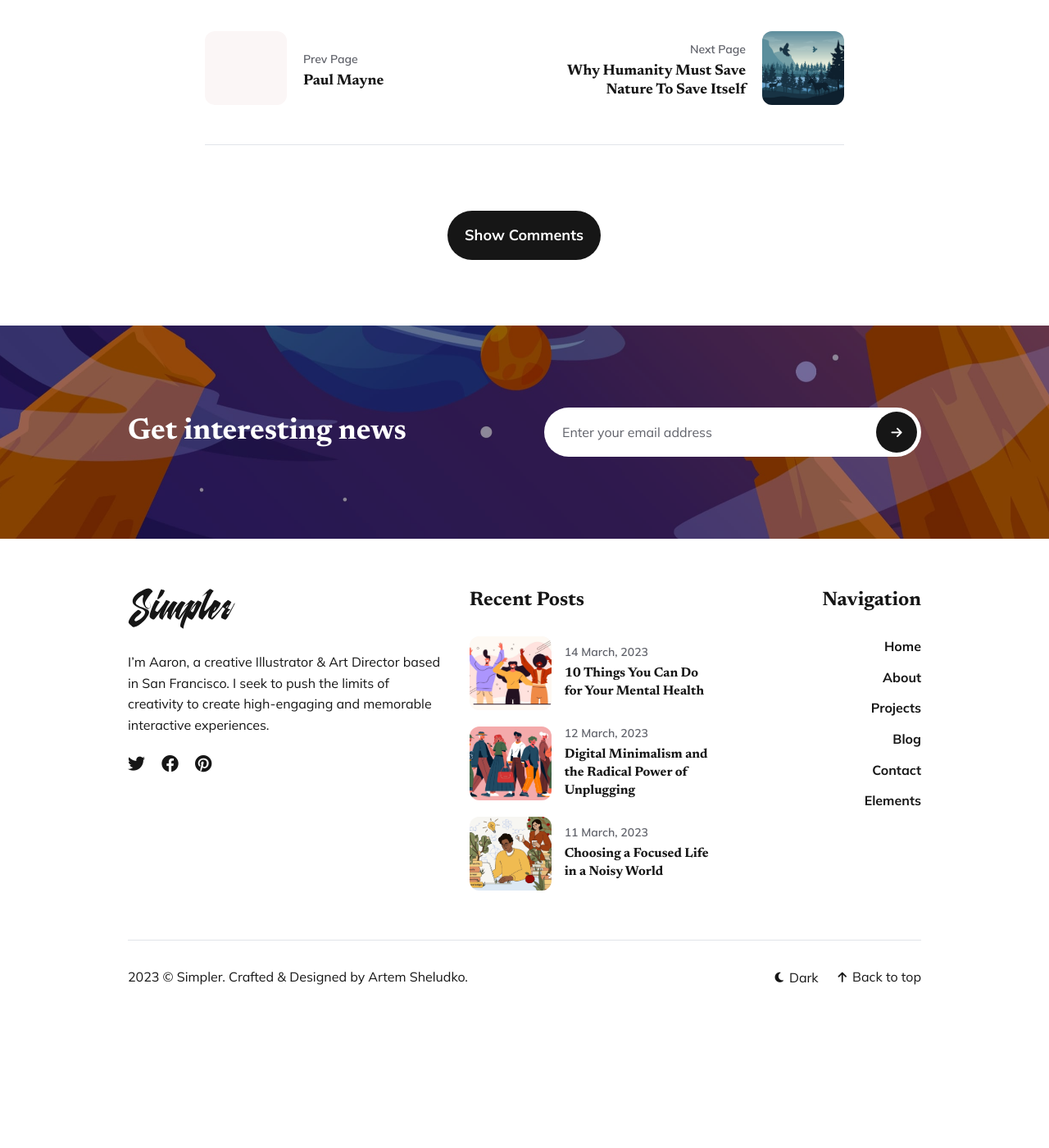
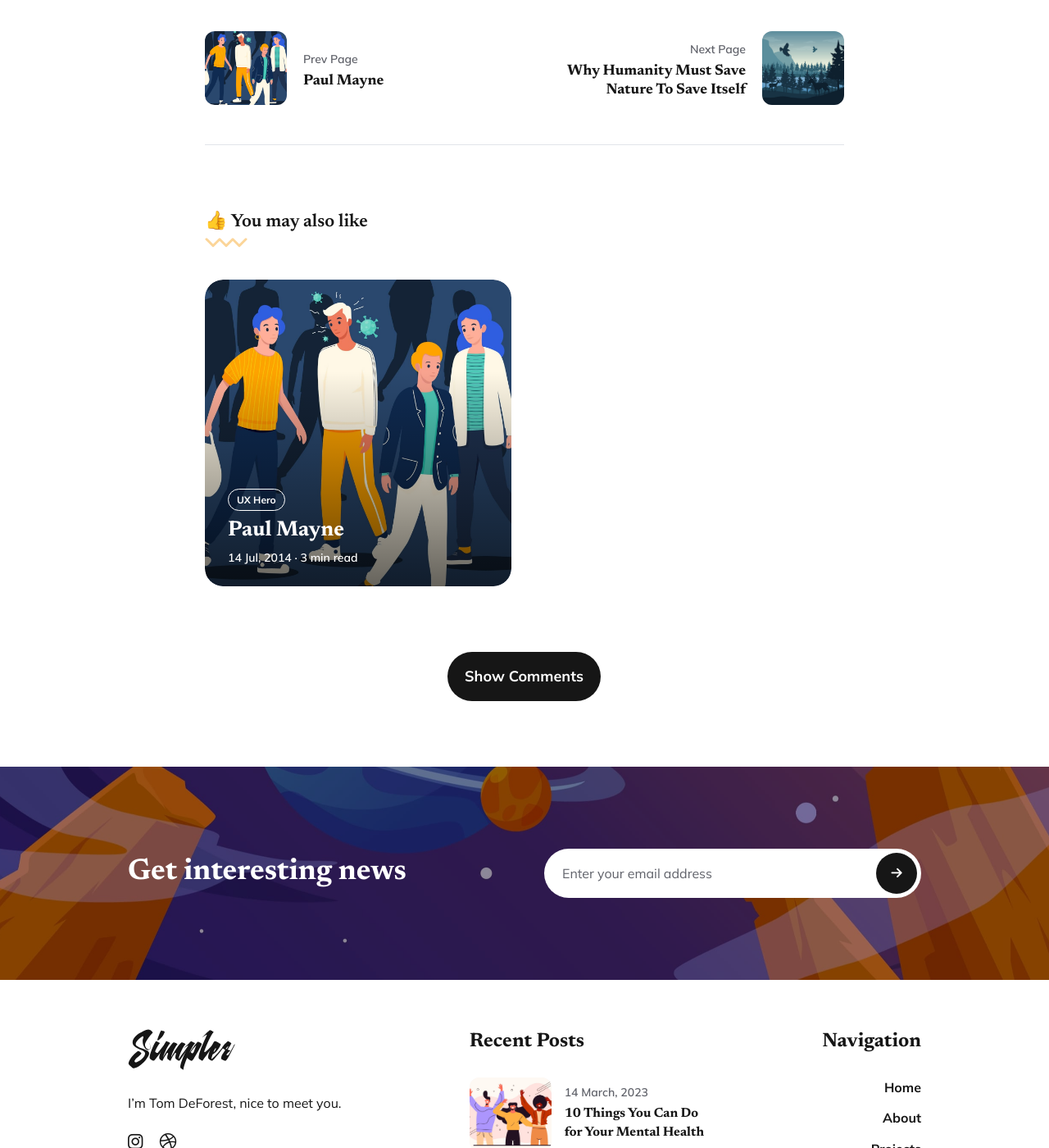
Before and after one commit to tomdeforest/tomdeforest.github.io, a Jekyll site: the page built from _posts/2014-08-19-john-dilworth.md, in a window 1280 px wide and 1400 px high, scrolled down 4564 px. Shown: the whole window at 82% size. Built offline with Jekyll 4.4.1, drawn with Linux system fonts in a browser that asks for light colours; before the commit the page ends 5801 px from its top, so only the background shows below that; some of the changed text lies outside the part shown.

Commit message:
Customizing theme settings. Fixes to Paul Mayne

```diff
--- a/_data/settings.yml
+++ b/_data/settings.yml
@@ -1,6 +1,6 @@
 #-------------------------------
 # Site Settings
-title: Simpler
+title: Small & Simple Things
 logo: "/images/logo.svg" # You can add own logo. For example "/images/logo.svg".
 logo_dark: "/images/logo-dark.svg"
 description: Simpler – A modern portfolio theme for Jekyll.
@@ -9,7 +9,7 @@ color_scheme: auto # You can choose three modes auto, light, and dark. By defaul
 
 #-------------------------------
 # Author Settings
-author_name: Aaron Simons
+author_name: Tom DeForest
 
 
 #-------------------------------
@@ -35,9 +35,8 @@ menu_settings:
 #-------------------------------
 # Social Settings
 social:
-- {icon: "fa-brands fa-twitter", link: "https://twitter.com"}
-- {icon: "fa-brands fa-facebook", link: "https://facebook.com"}
-- {icon: "fa-brands fa-pinterest", link: "https://pinterest.com"}
+- {icon: "fa-brands fa-instagram", link: "https://www.instagram.com/smallandsimplethings.org_/"}
+- {icon: "fa-brands fa-dribbble", link: "https://dribbble.com/smallandsimple"}
 
 # Example of adding a new link to the header and footer - {icon: "fa-brands fa-youtube", link: "https://youtube.com"}
 # Other icons can be found at https://fontawesome.com/icons
@@ -47,8 +46,8 @@ social:
 # Hero Settings
 hero:
   enable: true
-  hero_title: Aaron Simons. Building Digital <span><i>Products & Brands</i></span> # Add the "span" tag to highlight text.
-  hero_description: I’m Aaron, a creative Illustrator & Art Director based in San Francisco. I seek to push the limits of creativity to create high-engaging and memorable interactive experiences.
+  hero_title: Tom DeForest. <span><i>Wholesome Humor & Lighthearted Englightenment</i></span> # Add the "span" tag to highlight text.
+  hero_description: Through curiosity and collaboration, I find and amplify the good.
   hero_image: "/images/01.jpg"
   hero_button_contact: Get In Touch
   hero_button_about: About Me
@@ -104,14 +103,13 @@ section_tags_title: ✌️ Explore Topics
 mailchimp_settings:
   enable: true
   mailchimp_title: Get interesting news
-  mailchimp_identifier: frnla.us6.list-manage.com/subscribe/post?u=6314d69a3f315af7ce3fb00a0&amp;id=3038727cc3 # Add your MailChimp form identifier. For example - frnla.us6.list-manage.com/subscribe/post?u=6314d69a3f315af7ce3fb00a0&amp;id=3038727cc3
+  mailchimp_identifier: smallandsimplethings.us21.list-manage.com/subscribe/post?u=0c40591b2049de5edad5e36ab&amp;id=3a7101c0ee&amp;f_id=004d5ae1f0 # Add your MailChimp form identifier. For example - frnla.us6.list-manage.com/subscribe/post?u=6314d69a3f315af7ce3fb00a0&amp;id=3038727cc3
   mailchimp_input_text: Enter your email address
   mailchimp_background_image: /images/subscribe-bg.jpg
 
-
 #-------------------------------
 # Footer Settings
-footer_description: I’m Aaron, a creative Illustrator & Art Director based in San Francisco. I seek to push the limits of creativity to create high-engaging and memorable interactive experiences.
+footer_description: I’m Tom DeForest, nice to meet you.
 
 
 #-------------------------------
@@ -135,7 +133,7 @@ footer_menu_settings:
 #-------------------------------
 # Contact Settings
 contact:
-  email: your@email.com # Add your form_id
+  email: smallandsimplethings@proton.me # Add your form_id
   description: Simpler comes with a built-in contact form, that you can use with Formspree service to handle up to 50 submissions per month for free. You could also easily switch to another contact form service if you want. # Add a description of your form
 
 # NOTE
```
Also changed, not shown: _posts/2014-07-17-paul-mayne.md (+5 -4 lines).
